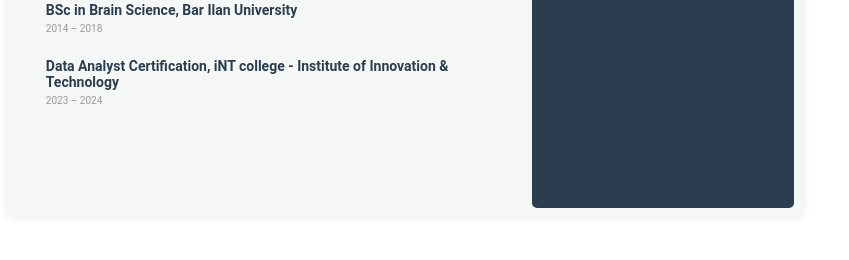
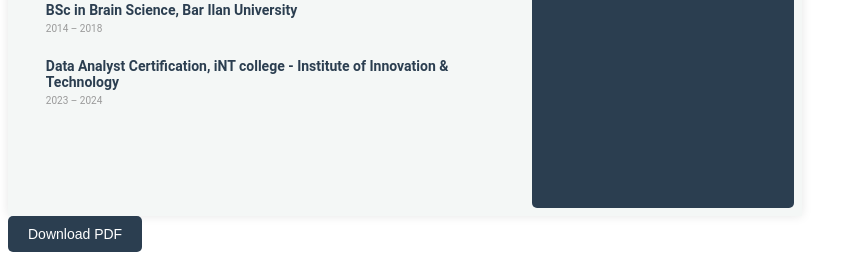
Before and after one commit to davidzarud/pyCvApp, a Flask app: page / in a window 1280 px wide. Shown: the part 915-1175 px from the top of the page, without its empty margins (0-849 px from the left). Before the commit the page ends 1123 px from the top, so only its background shows below. Run offline with Flask 3, Linux system fonts and the light colour scheme; some libraries are stand-ins or nearby versions.

Commit message:
Enable create PDF

```diff
--- a/app/routes.py
+++ b/app/routes.py
@@ -1,4 +1,5 @@
 from flask import render_template
+
 from app import app
 
 
--- a/app/templates/cv_template.html
+++ b/app/templates/cv_template.html
@@ -7,7 +7,10 @@
     <!-- Link to external CSS -->
     <link rel="stylesheet" href="{{ url_for('static', filename='css/styles.css') }}">
     <!-- Font Awesome for icons -->
-    <link rel="stylesheet" href="https://cdnjs.cloudflare.com/ajax/libs/font-awesome/6.0.0-beta3/css/all.min.css" integrity="sha512-..." crossorigin="anonymous" referrerpolicy="no-referrer" />
+    <link rel="stylesheet" href="https://cdnjs.cloudflare.com/ajax/libs/font-awesome/6.0.0-beta3/css/all.min.css"
+          integrity="sha512-..." crossorigin="anonymous" referrerpolicy="no-referrer"/>
+    <script src="https://cdnjs.cloudflare.com/ajax/libs/html2canvas/1.4.1/html2canvas.min.js"></script>
+    <script src="https://cdnjs.cloudflare.com/ajax/libs/jspdf/2.4.0/jspdf.umd.min.js"></script>
 </head>
 <body>
 <div class="cv-container" id="cv-container">
@@ -117,7 +120,7 @@
                     Excel&nbsp;&nbsp;&nbsp;SQL&nbsp;&nbsp;&nbsp;Python
                 </li>
                 <li>
-                   Tableau&nbsp;&nbsp;&nbsp;Power BI
+                    Tableau&nbsp;&nbsp;&nbsp;Power BI
                 </li>
                 <li>
                     ERD&nbsp;&nbsp;&nbsp;Data Modeling
@@ -133,6 +136,48 @@
         </div>
     </div>
 </div>
+
+<button id="download-pdf">Download PDF</button>
+
+<script>
+    document.getElementById('download-pdf').addEventListener('click', function () {
+        const elementId = 'cv-container';
+        const element = document.getElementById(elementId);
+        if (!element) {
+            console.error('Element not found!');
+            return;
+        }
+
+        // Define A4 page size in mm
+        const pageWidth = 210; // A4 width in mm
+        const pageHeight = 297; // A4 height in mm
+
+        html2canvas(element, { scale: 2 }).then(canvas => {
+            const imgData = canvas.toDataURL('image/png');
+            const { jsPDF } = window.jspdf;
+            const pdf = new jsPDF('p', 'mm', 'a4');
+
+            // Get the image dimensions
+            const imgProps = pdf.getImageProperties(imgData);
+            const imgWidth = imgProps.width;
+            const imgHeight = imgProps.height;
+
+            // Calculate scaling factor to fit the image within A4 dimensions
+            const widthRatio = pageWidth / imgWidth;
+            const heightRatio = pageHeight / imgHeight;
+            const scale = Math.min(widthRatio, heightRatio);
+
+            // Calculate new dimensions based on the scale
+            const pdfWidth = imgWidth * scale;
+            const pdfHeight = imgHeight * scale;
+
+            // Add the image to the PDF without extra margins
+            pdf.addImage(imgData, 'PNG', 0, 0, pdfWidth, pdfHeight);
+            pdf.save('cv.pdf');
+        }).catch(error => {
+            console.error('Error generating PDF', error);
+        });
+    });
+</script>
 </body>
 </html>
-<!--<button (click)="downloadPdf()">Download PDF</button>-->
--- a/requirements.txt
+++ b/requirements.txt
@@ -0,0 +1 @@
+Flask~=3.0.3
```
